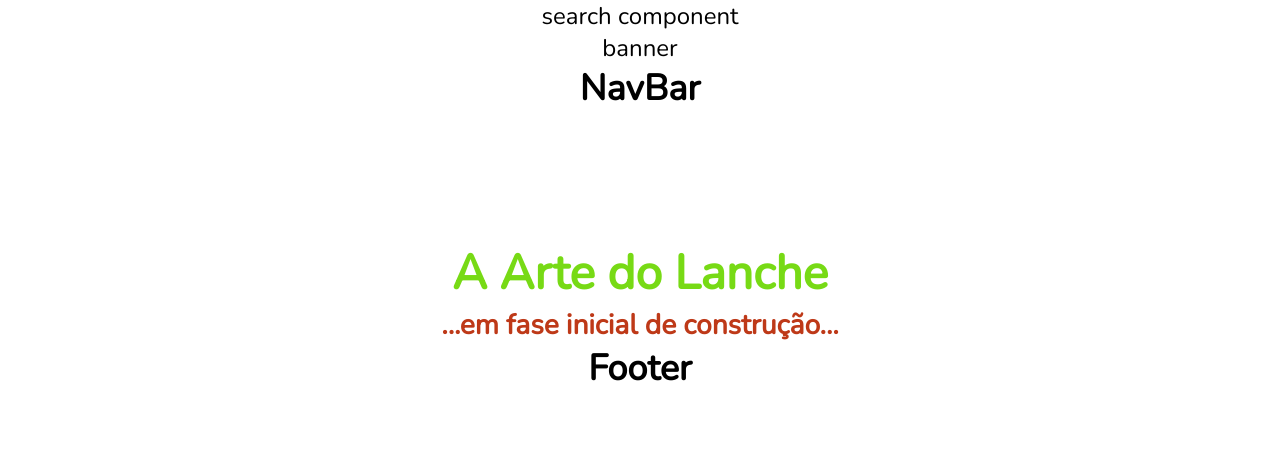
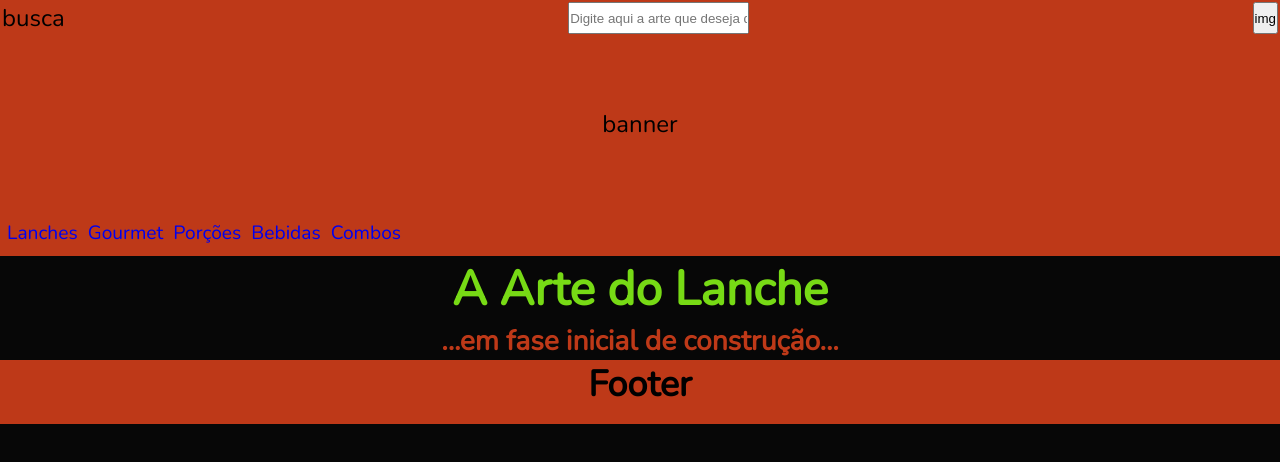
Before and after one commit to rafaelbvc/aartedolanche, a React (Create React App) app in the folder frontend/: page / in a window 1280 px wide. Shown: the top 462 px of the page. Built offline with nearby package versions, Linux system fonts and the light colour scheme.

Commit message:
v.0.3.5 - Metrics

```diff
--- a/frontend/package.json
+++ b/frontend/package.json
@@ -1,6 +1,6 @@
 {
   "name": "aartedolanche",
-  "version": "0.3.4",
+  "version": "0.3.5",
   "private": true,
   "author": "Rafael Vendramini",
   "description": "lancheria, lanches, hamburguer, itapetininga, delivery, 24 horas, lanchonete, fastfood",
--- a/frontend/src/components/Header/Header.module.css
+++ b/frontend/src/components/Header/Header.module.css
@@ -0,0 +1,4 @@
+.headerComponent {
+  padding: 2px 2px;
+  justify-content: space-between;
+}
--- a/frontend/src/components/Header/Header.tsx
+++ b/frontend/src/components/Header/Header.tsx
@@ -1,10 +1,11 @@
 import NavBar from "../NavBar/NavBar";
-import "./Header.module.css";
+import SearchBar from "../SearchBar/SearchBar";
+import styles from "./Header.module.css";
 
 const Header = () => {
   return (
-    <header>
-      <div>search component</div>
+    <header className={styles.headerComponent}>
+      <SearchBar />
       <div>banner</div>
       <NavBar />
     </header>
--- /dev/null
+++ b/frontend/src/components/MenuNav/MenuNav.module.css
@@ -0,0 +1,16 @@
+.menuNav {
+
+  height: 5vh;
+  display: flex;
+  flex-direction: row;
+  flex-wrap: nowrap;
+}
+
+a {
+    padding: 1px;
+    margin: 0 4px;
+}
+
+span {
+  font-size: 0.8rem;
+}
--- /dev/null
+++ b/frontend/src/components/MenuNav/MenuNav.tsx
@@ -0,0 +1,26 @@
+import { NavLink } from "react-router-dom";
+import styles from "./MenuNav.module.css";
+
+const MenuNav = () => {
+  return (
+    <menu className={styles.menuNav}>
+      <NavLink to="/">
+        <span>Lanches</span>
+      </NavLink>
+      <NavLink to="/">
+        <span>Gourmet</span>
+      </NavLink>
+      <NavLink to="/">
+        <span>Porções</span>
+      </NavLink>
+      <NavLink to="/">
+        <span>Bebidas</span>
+      </NavLink>
+      <NavLink to="/">
+        <span>Combos</span>
+      </NavLink>
+    </menu>
+  );
+};
+
+export default MenuNav;
--- /dev/null
+++ b/frontend/src/components/NavBar/NavBar.module.css
@@ -0,0 +1,3 @@
+.navBar {
+    bottom: 0;
+}
--- a/frontend/src/components/NavBar/NavBar.tsx
+++ b/frontend/src/components/NavBar/NavBar.tsx
@@ -1,9 +1,10 @@
-import "./NavBar.modules.css";
+import MenuNav from "../MenuNav/MenuNav";
+import styles from "./NavBar.module.css";
 
 const NavBar = () => {
   return (
-    <nav>
-      <h2>NavBar</h2>
+    <nav className={styles.navBar}>
+      <MenuNav />
     </nav>
   );
 };
--- /dev/null
+++ b/frontend/src/components/SearchBar/SearchBar.module.css
@@ -0,0 +1,7 @@
+.searchBar {
+  top: 0;
+  display: flex;
+  flex-direction: row;
+  flex-wrap: nowrap;
+  justify-content: space-between;
+}
--- /dev/null
+++ b/frontend/src/components/SearchBar/SearchBar.tsx
@@ -0,0 +1,13 @@
+import styles from "./SearchBar.module.css";
+
+const SearchBar = () => {
+  return (
+    <form className={styles.searchBar}>
+      <p>busca</p>
+      <input type="text" placeholder="Digite aqui a arte que deseja degustar" />
+      <button>img</button>
+    </form>
+  );
+};
+
+export default SearchBar;
--- a/frontend/src/index.css
+++ b/frontend/src/index.css
@@ -20,6 +20,7 @@ body {
   min-height: 100vh;
   display: flex;
   flex-flow: column nowrap;
+  background-color: rgb(7, 7, 7);
 }
 
 header {
@@ -28,11 +29,18 @@ header {
   flex-flow: column nowrap;
   top: 0;
   z-index: 1;
-  height: 30vh;
+  height: 32vh;
+  background-color: rgb(190, 57, 24);
 }
 
 footer {
   bottom: 0;
+  height: 8vh;
+  background-color: rgb(190, 57, 24);
+}
+
+a {
+  text-decoration: none;
 }
 
 h1 {
```
Also changed, not shown: frontend/src/components/NavBar/NavBar.modules.css (deleted).
